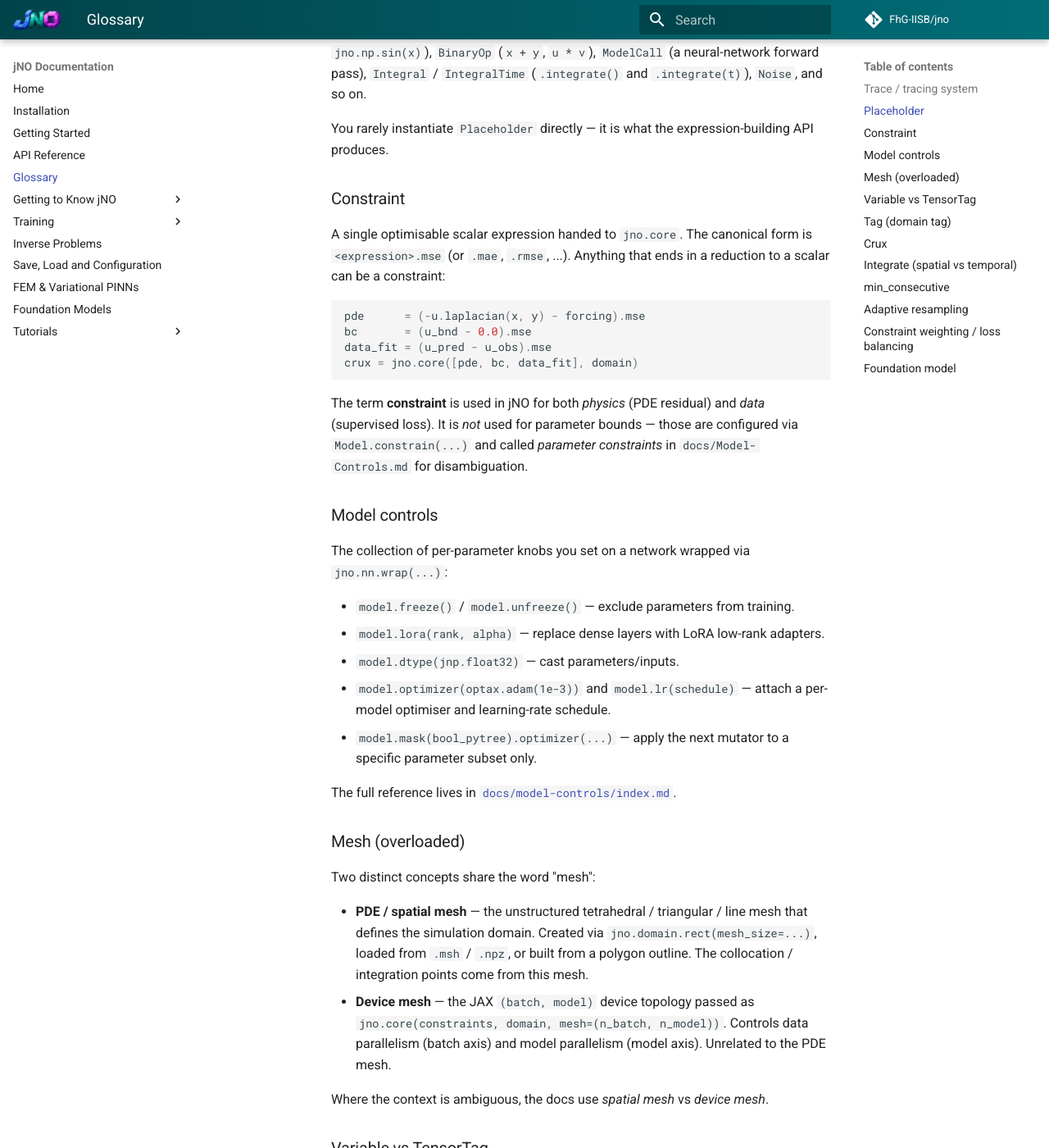
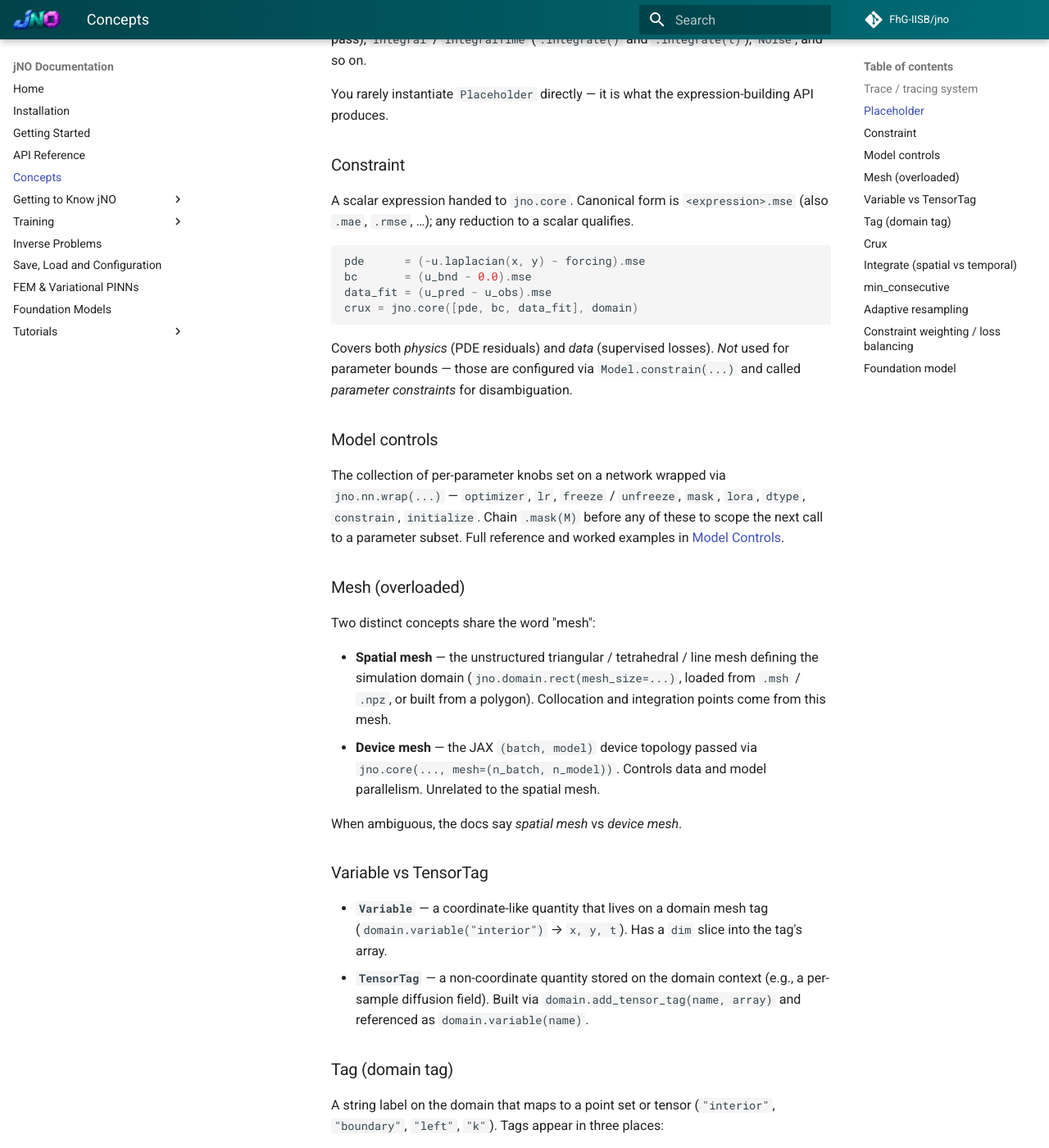
Before and after one commit to FhG-IISB/jNO, an MkDocs documentation site: the page built from docs/Glossary.md, in a window 1280 px wide and 1400 px high, scrolled down 570 px. Shown: the whole window at 82% size. Built offline with MkDocs 1.6.1 and Material for MkDocs 9.7.7, drawn with Linux system fonts in a browser that asks for light colours; comment, search, counter and statistics services are not loaded; some of the changed text lies outside the part shown.

Commit message:
Docs: rename Glossary to Concepts, tighten entries, drop doc-map

````diff
--- a/docs/Glossary.md
+++ b/docs/Glossary.md
@@ -1,4 +1,4 @@
-# Glossary
+# Concepts
 
 Short definitions for jNO-specific terminology that appears repeatedly
 across the docs. Linked from the [Home page](index.md).
@@ -7,16 +7,13 @@ across the docs. Linked from the [Home page](index.md).
 
 ### Trace / tracing system
 
-jNO's central abstraction. Domain points, network calls, derivatives,
-residuals, supervised losses, FEM weak forms, and noise terms are all
-represented as symbolic nodes in a single computation graph (a
-"trace"). At `jno.core(constraints, domain)`, the trace is JIT-compiled
-once into a JAX function and reused for every training and evaluation
-step. This is why the same expression can serve as both a residual
-loss during training and as a quantity of interest during `crux.eval()`.
-
-The paper [`arXiv:2605.10159`](https://arxiv.org/abs/2605.10159)
-describes the design in detail.
+jNO's central abstraction — a single symbolic graph holding domain
+points, network calls, derivatives, residuals, supervised losses, FEM
+weak forms, and noise terms. `jno.core(...)` JIT-compiles the graph
+once into a JAX function reused for both `crux.solve()` (training) and
+`crux.eval()` (evaluation), which is why the same expression can serve
+as both a residual loss and a quantity of interest. Design details:
+[`arXiv:2605.10159`](https://arxiv.org/abs/2605.10159).
 
 ### Placeholder
 
@@ -31,9 +28,9 @@ expression-building API produces.
 
 ### Constraint
 
-A single optimisable scalar expression handed to `jno.core`. The
-canonical form is `<expression>.mse` (or `.mae`, `.rmse`, ...). Anything
-that ends in a reduction to a scalar can be a constraint:
+A scalar expression handed to `jno.core`. Canonical form is
+`<expression>.mse` (also `.mae`, `.rmse`, …); any reduction to a scalar
+qualifies.
 
 ```python
 pde      = (-u.laplacian(x, y) - forcing).mse
@@ -42,44 +39,32 @@ data_fit = (u_pred - u_obs).mse
 crux = jno.core([pde, bc, data_fit], domain)
 ```
 
-The term **constraint** is used in jNO for both *physics* (PDE residual)
-and *data* (supervised loss). It is *not* used for parameter bounds —
-those are configured via `Model.constrain(...)` and called *parameter
-constraints* in `docs/Model-Controls.md` for disambiguation.
+Covers both *physics* (PDE residuals) and *data* (supervised losses).
+*Not* used for parameter bounds — those are configured via
+`Model.constrain(...)` and called *parameter constraints* for
+disambiguation.
 
 ### Model controls
 
-The collection of per-parameter knobs you set on a network wrapped via
-`jno.nn.wrap(...)`:
-
-- `model.freeze()` / `model.unfreeze()` — exclude parameters from training.
-- `model.lora(rank, alpha)` — replace dense layers with LoRA low-rank
-  adapters.
-- `model.dtype(jnp.float32)` — cast parameters/inputs.
-- `model.optimizer(optax.adam(1e-3))` and `model.lr(schedule)` — attach a
-  per-model optimiser and learning-rate schedule.
-- `model.mask(bool_pytree).optimizer(...)` — apply the next mutator to
-  a specific parameter subset only.
-
-The full reference lives in
-[`docs/model-controls/index.md`](model-controls/index.md).
+The collection of per-parameter knobs set on a network wrapped via
+`jno.nn.wrap(...)` — `optimizer`, `lr`, `freeze` / `unfreeze`, `mask`,
+`lora`, `dtype`, `constrain`, `initialize`. Chain `.mask(M)` before any
+of these to scope the next call to a parameter subset. Full reference
+and worked examples in [Model Controls](model-controls/index.md).
 
 ### Mesh (overloaded)
 
 Two distinct concepts share the word "mesh":
 
-- **PDE / spatial mesh** — the unstructured tetrahedral / triangular /
-  line mesh that defines the simulation domain. Created via
-  `jno.domain.rect(mesh_size=...)`, loaded from `.msh` / `.npz`, or
-  built from a polygon outline. The collocation / integration points
-  come from this mesh.
-- **Device mesh** — the JAX `(batch, model)` device topology passed as
-  `jno.core(constraints, domain, mesh=(n_batch, n_model))`. Controls
-  data parallelism (batch axis) and model parallelism (model axis).
-  Unrelated to the PDE mesh.
+- **Spatial mesh** — the unstructured triangular / tetrahedral / line
+  mesh defining the simulation domain (`jno.domain.rect(mesh_size=...)`,
+  loaded from `.msh` / `.npz`, or built from a polygon). Collocation
+  and integration points come from this mesh.
+- **Device mesh** — the JAX `(batch, model)` device topology passed via
+  `jno.core(..., mesh=(n_batch, n_model))`. Controls data and model
+  parallelism. Unrelated to the spatial mesh.
 
-Where the context is ambiguous, the docs use *spatial mesh* vs
-*device mesh*.
+When ambiguous, the docs say *spatial mesh* vs *device mesh*.
 
 ### Variable vs TensorTag
 
--- a/mkdocs.yml
+++ b/mkdocs.yml
@@ -78,7 +78,7 @@ nav:
   - Installation: Installation.md
   - Getting Started: Getting-Started.md
   - API Reference: API.md
-  - Glossary: Glossary.md
+  - Concepts: Glossary.md
   - Getting to Know jNO:
     - Domain and Geometry: Domain-and-Geometry.md
     - Operators:
````
Also changed, not shown: docs/API.md (+1 -1 lines), docs/Getting-Started.md (+0 -15 lines), docs/index.md (+1 -1 lines), .github/PULL_REQUEST_TEMPLATE.md.
